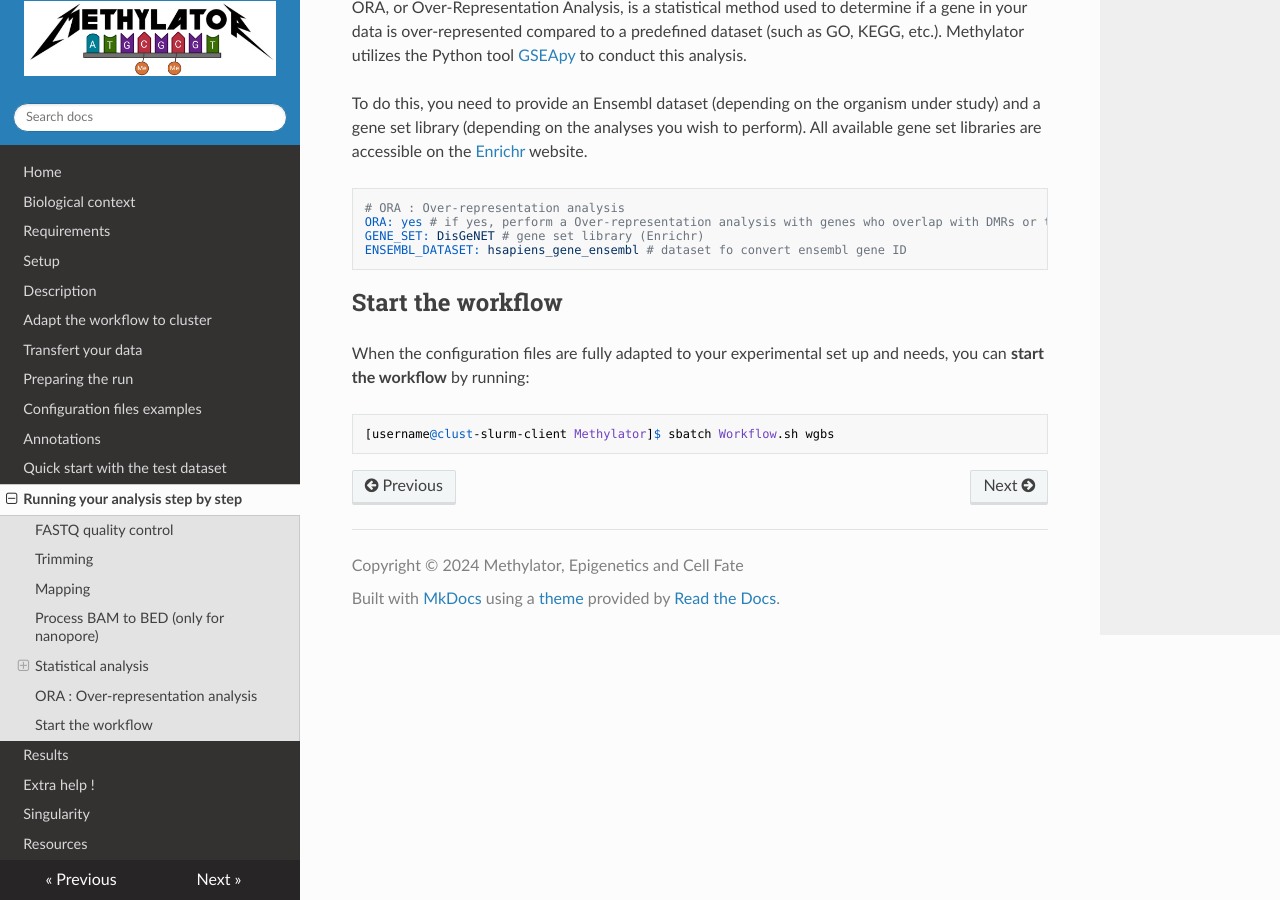
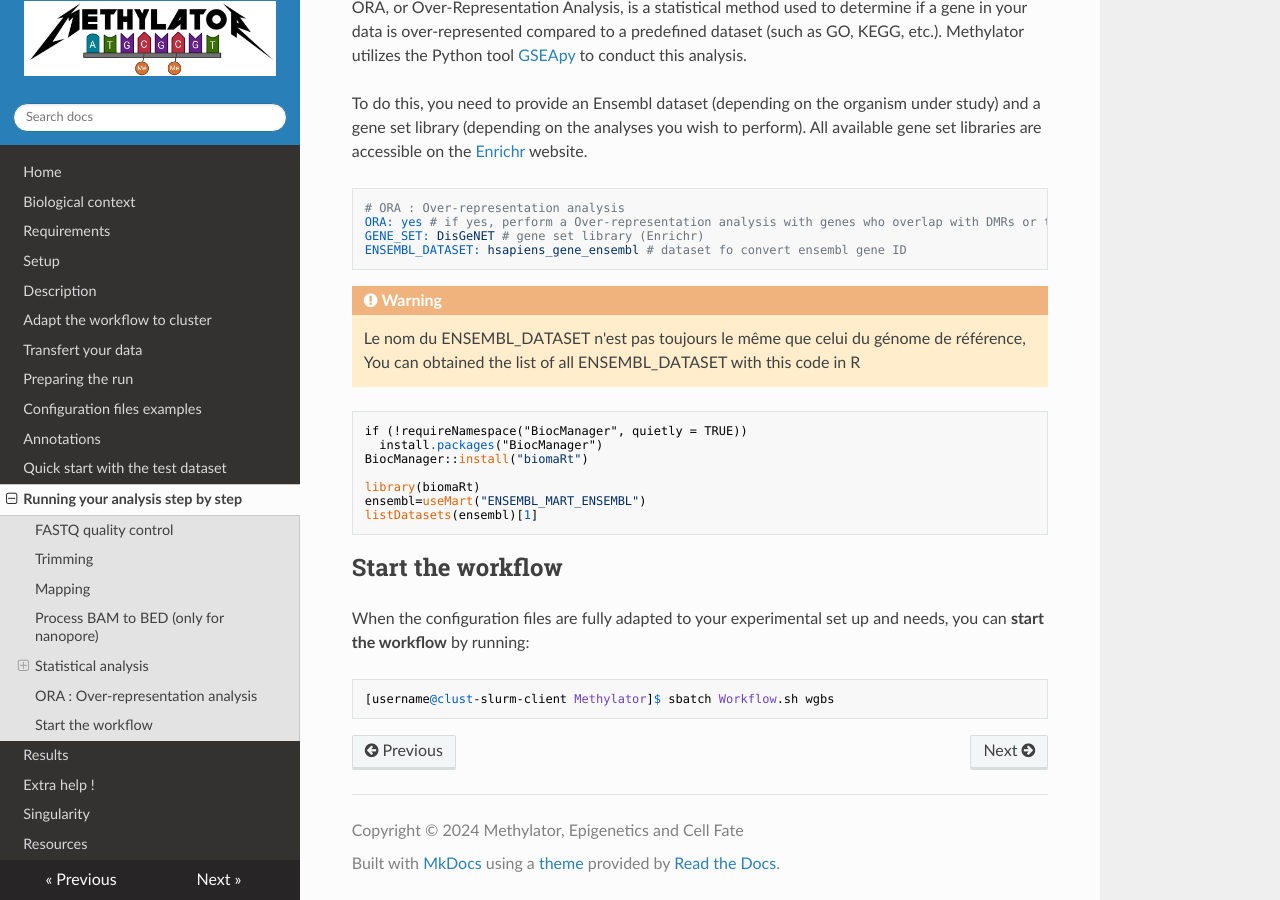
Before and after one commit to parisepigenetics/Methylator-Documentation, an MkDocs documentation site: the page built from docs/running.md, in a window 1280 px wide and 900 px high, scrolled down 6752 px. Built offline with MkDocs 1.6.1, drawn with Linux system fonts in a browser that asks for light colours; nearby versions of some CDN libraries.

Commit message:
Update running.md

````diff
--- a/docs/running.md
+++ b/docs/running.md
@@ -303,6 +303,20 @@ ORA: yes # if yes, perform a Over-representation analysis with genes who overlap
 GENE_SET: DisGeNET # gene set library (Enrichr)
 ENSEMBL_DATASET: hsapiens_gene_ensembl # dataset fo convert ensembl gene ID
 ```
+!!! warning
+    Le nom du ENSEMBL_DATASET n'est pas toujours le même que celui du génome de référence, You can obtained the list of all ENSEMBL_DATASET with this code in R
+
+```r
+if (!requireNamespace("BiocManager", quietly = TRUE))
+  install.packages("BiocManager")
+BiocManager::install("biomaRt")
+
+library(biomaRt)
+ensembl=useMart("ENSEMBL_MART_ENSEMBL")
+listDatasets(ensembl)[1]
+```
+
+
 
 ## Start the workflow
 
````
